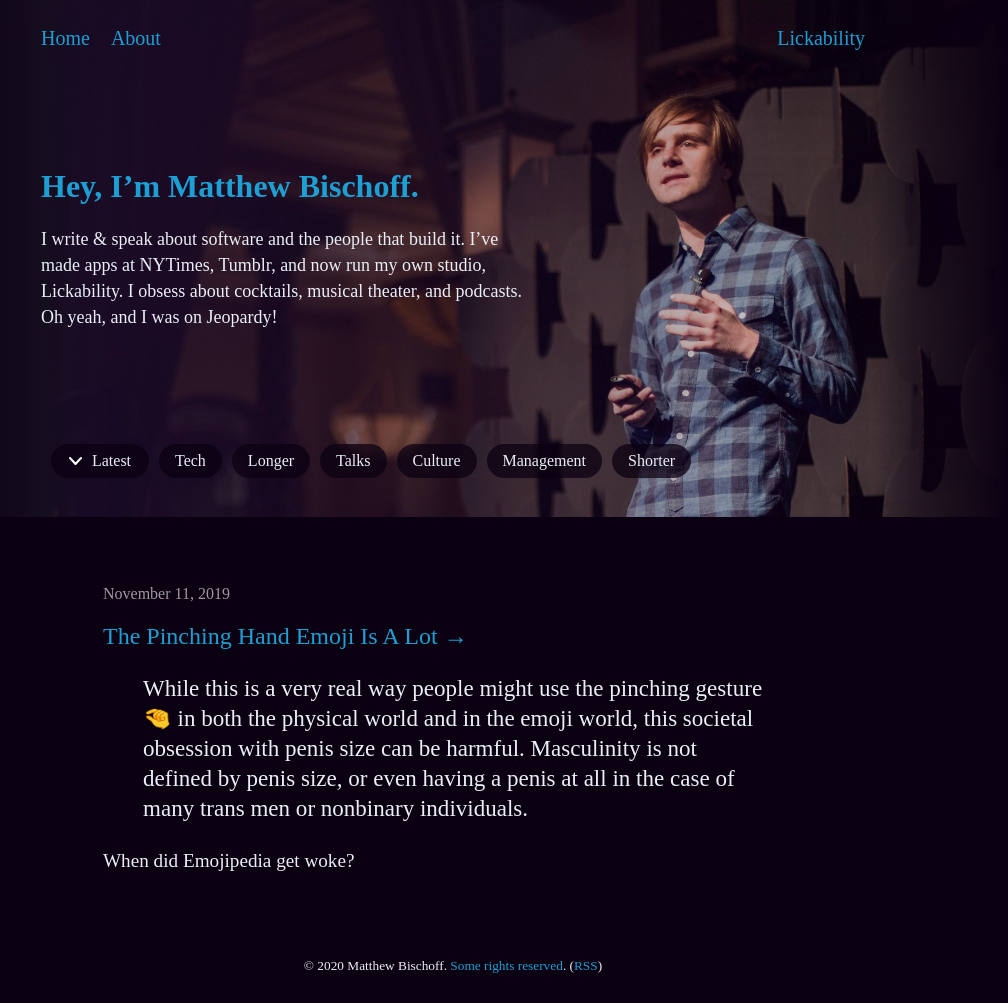
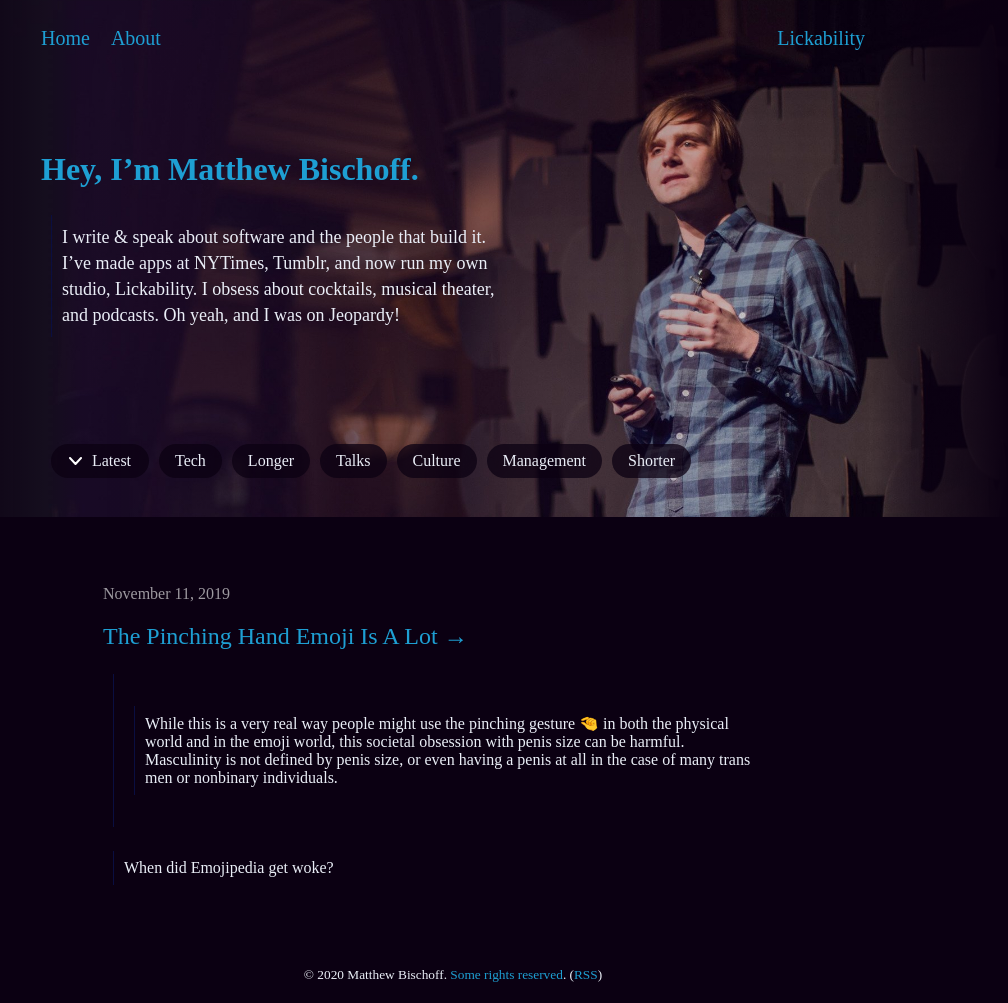
Before and after one commit to mbbischoff/website, a Jekyll site: the page built from _posts/2019-11-11-the-pinching-hand-emoji-is-a-lot.markdown, in a window 1280 px wide. Shown: the whole page, without its empty margins (187-1195 px from the left). Built offline with Jekyll 4.4.1, drawn with Linux system fonts in a browser that asks for light colours; some web fonts are replaced.

Commit message:
Updated blockquote test.

```diff
--- a/_sass/_general.scss
+++ b/_sass/_general.scss
@@ -13,14 +13,18 @@ a {
 }
 
 blockquote, p, ul {
-  font-size: 1.2em;
-  line-height: 30px;
-  font-weight: 300;
+  // font-size: 1.2em;
+  // line-height: 30px;
+  // font-weight: 300;
 
-  @media (max-width: $max-mobile-width) {
-    font-size: 17px;
-    line-height: 27px;
-  }
+  border-left: 1px solid $dark-blue;
+  margin: 1.5em 10px;
+  padding: 0.5em 10px;
+
+  // @media (max-width: $max-mobile-width) {
+  //   font-size: 17px;
+  //   line-height: 27px;
+  // }
 }
 
 h1, h2 {
```
